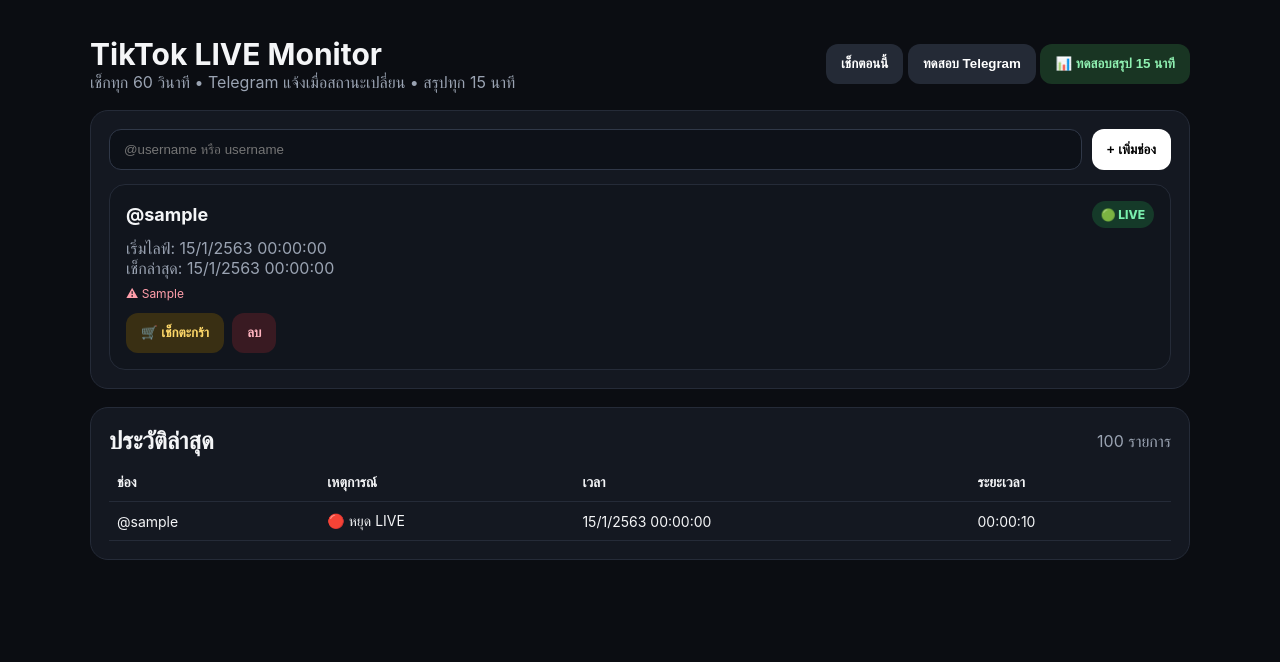
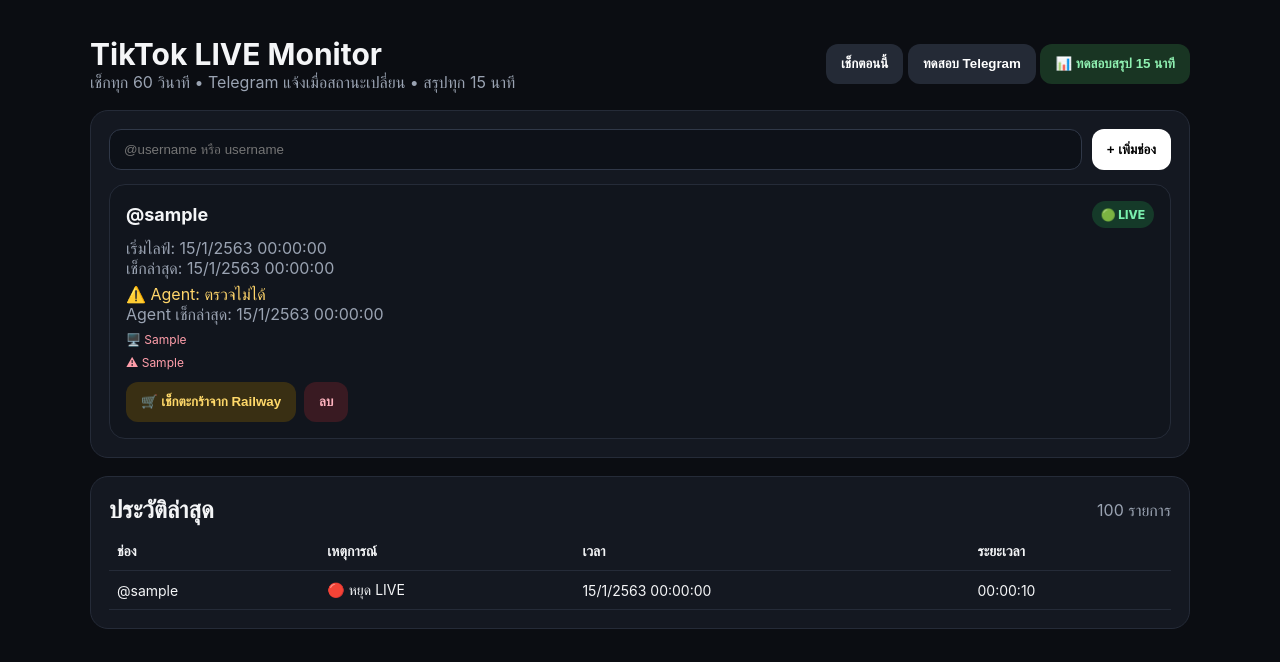
Before and after one commit to ohmchongsue2-glitch/tiktok-live-monitor, a Flask app: page / in a window 1280 px wide. Shown: the top 662 px of the page. Run offline with Flask 3, Linux system fonts and the light colour scheme; tables that the repository leaves empty hold one stand-in row (values such as "Sample post").

Commit message:
Show office basket agent status on dashboard

```diff
--- a/tiktok-live-dashboard-ready/templates/index.html
+++ b/tiktok-live-dashboard-ready/templates/index.html
@@ -26,6 +26,7 @@
     .actions { display:flex; gap:8px; flex-wrap:wrap; margin-top:12px; }
     .badge { font-size:12px; font-weight:800; padding:6px 9px; border-radius:999px; }
     .live { background:#153a29; color:#7af0ad; }.off { background:#2c3038; color:#c2c8d1; }.unknown { background:#3b3218; color:#ffd56a; }
+    .agent-has { color:#7af0ad; }.agent-none { color:#c2c8d1; }.agent-unknown { color:#ffd56a; }
     .error { color:#ff9eaa; font-size:12px; overflow-wrap:anywhere; margin-top:8px; }
     table { width:100%; border-collapse:collapse; } th,td { text-align:left; padding:10px 8px; border-bottom:1px solid #252b38; font-size:14px; }
   </style>
@@ -38,7 +39,8 @@
 </div><script>
 const dt=s=>s?new Date(s).toLocaleString('th-TH'):'-';
 const dur=s=>{if(s===null||s===undefined)return '-';let h=Math.floor(s/3600),m=Math.floor((s%3600)/60),sec=s%60;return [h,m,sec].map(x=>String(x).padStart(2,'0')).join(':')};
-async function load(){const channels=await fetch('/api/channels').then(r=>r.json());document.getElementById('cards').innerHTML=channels.map(c=>{let cls='unknown',label='กำลังเช็ก...';if(c.is_live===1){cls='live';label='🟢 LIVE'}if(c.is_live===0){cls='off';label='⚫ OFFLINE'}return `<div class="card"><div class="row"><strong style="font-size:18px">@${c.username}</strong><span class="badge ${cls}">${label}</span></div><div class="muted" style="margin-top:10px">เริ่มไลฟ์: ${dt(c.live_started_at)}</div><div class="muted">เช็กล่าสุด: ${dt(c.last_checked_at)}</div>${c.last_error?`<div class="error">⚠ ${c.last_error}</div>`:''}<div class="actions"><button class="basket" onclick="checkBasket('${c.username}',this)">🛒 เช็กตะกร้า</button><button class="danger" onclick="removeChannel(${c.id})">ลบ</button></div></div>`}).join('');const events=await fetch('/api/events').then(r=>r.json());document.getElementById('events').innerHTML=events.map(e=>`<tr><td>@${e.username}</td><td>${e.event_type==='START'?'🟢 เริ่ม LIVE':'🔴 หยุด LIVE'}</td><td>${dt(e.event_at)}</td><td>${dur(e.duration_seconds)}</td></tr>`).join('')}
+function agentText(c){if(c.basket_agent_status==='has')return '<span class="agent-has">🛒 Agent: มีตะกร้า</span>';if(c.basket_agent_status==='none')return '<span class="agent-none">🚫 Agent: ไม่พบตะกร้า</span>';if(c.basket_agent_status==='unknown')return '<span class="agent-unknown">⚠️ Agent: ตรวจไม่ได้</span>';return '<span class="muted">🖥️ Agent: ยังไม่มีข้อมูล</span>'}
+async function load(){const channels=await fetch('/api/channels').then(r=>r.json());document.getElementById('cards').innerHTML=channels.map(c=>{let cls='unknown',label='กำลังเช็ก...';if(c.is_live===1){cls='live';label='🟢 LIVE'}if(c.is_live===0){cls='off';label='⚫ OFFLINE'}return `<div class="card"><div class="row"><strong style="font-size:18px">@${c.username}</strong><span class="badge ${cls}">${label}</span></div><div class="muted" style="margin-top:10px">เริ่มไลฟ์: ${dt(c.live_started_at)}</div><div class="muted">เช็กล่าสุด: ${dt(c.last_checked_at)}</div><div style="margin-top:6px">${agentText(c)}</div><div class="muted">Agent เช็กล่าสุด: ${dt(c.basket_agent_checked_at)}</div>${c.basket_agent_error?`<div class="error">🖥️ ${c.basket_agent_error}</div>`:''}${c.last_error?`<div class="error">⚠ ${c.last_error}</div>`:''}<div class="actions"><button class="basket" onclick="checkBasket('${c.username}',this)">🛒 เช็กตะกร้าจาก Railway</button><button class="danger" onclick="removeChannel(${c.id})">ลบ</button></div></div>`}).join('');const events=await fetch('/api/events').then(r=>r.json());document.getElementById('events').innerHTML=events.map(e=>`<tr><td>@${e.username}</td><td>${e.event_type==='START'?'🟢 เริ่ม LIVE':'🔴 หยุด LIVE'}</td><td>${dt(e.event_at)}</td><td>${dur(e.duration_seconds)}</td></tr>`).join('')}
 document.getElementById('addForm').addEventListener('submit',async e=>{e.preventDefault();const username=document.getElementById('username').value.trim();const r=await fetch('/api/channels',{method:'POST',headers:{'Content-Type':'application/json'},body:JSON.stringify({username})});const data=await r.json();if(!r.ok)return alert(data.error||'เพิ่มไม่ได้');document.getElementById('username').value='';await load()});
 async function removeChannel(id){if(!confirm('ลบช่องนี้?'))return;await fetch('/api/channels/'+id,{method:'DELETE'});await load()}
 async function checkNow(){await fetch('/api/check-now',{method:'POST'});setTimeout(load,1800)}
```
